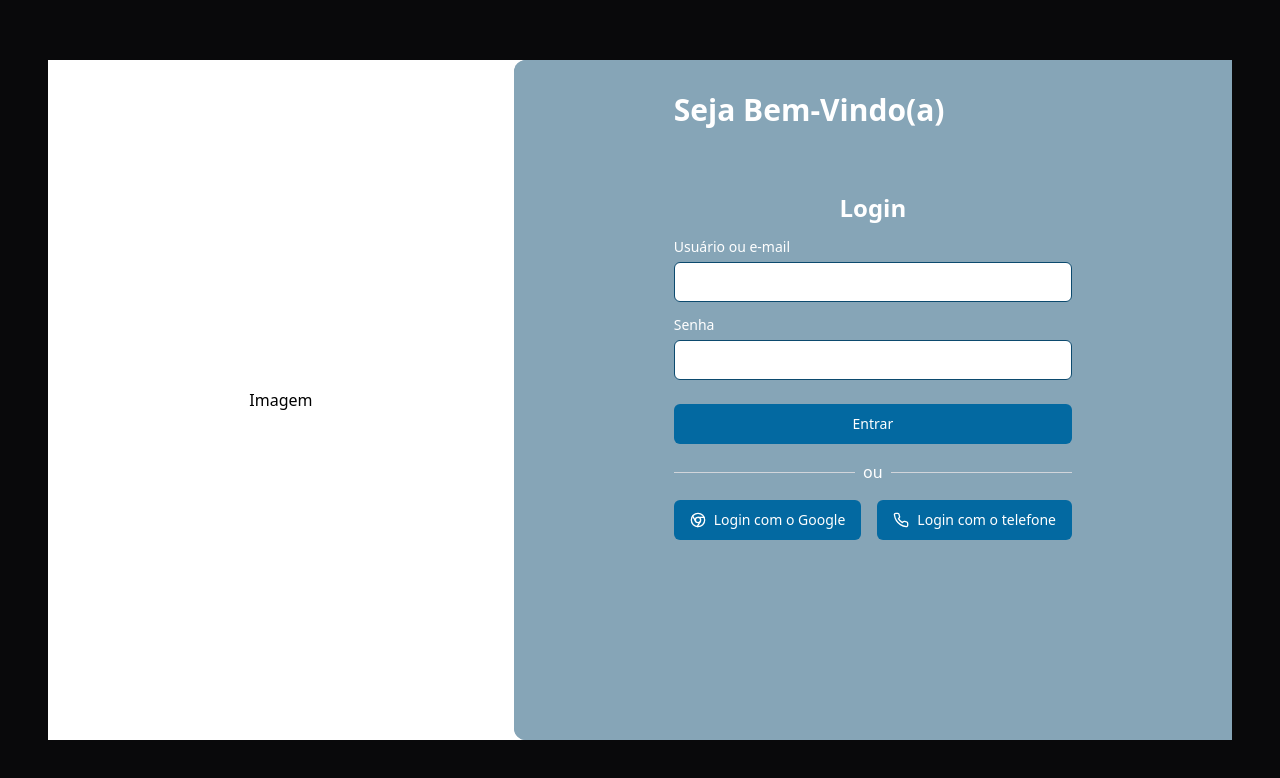
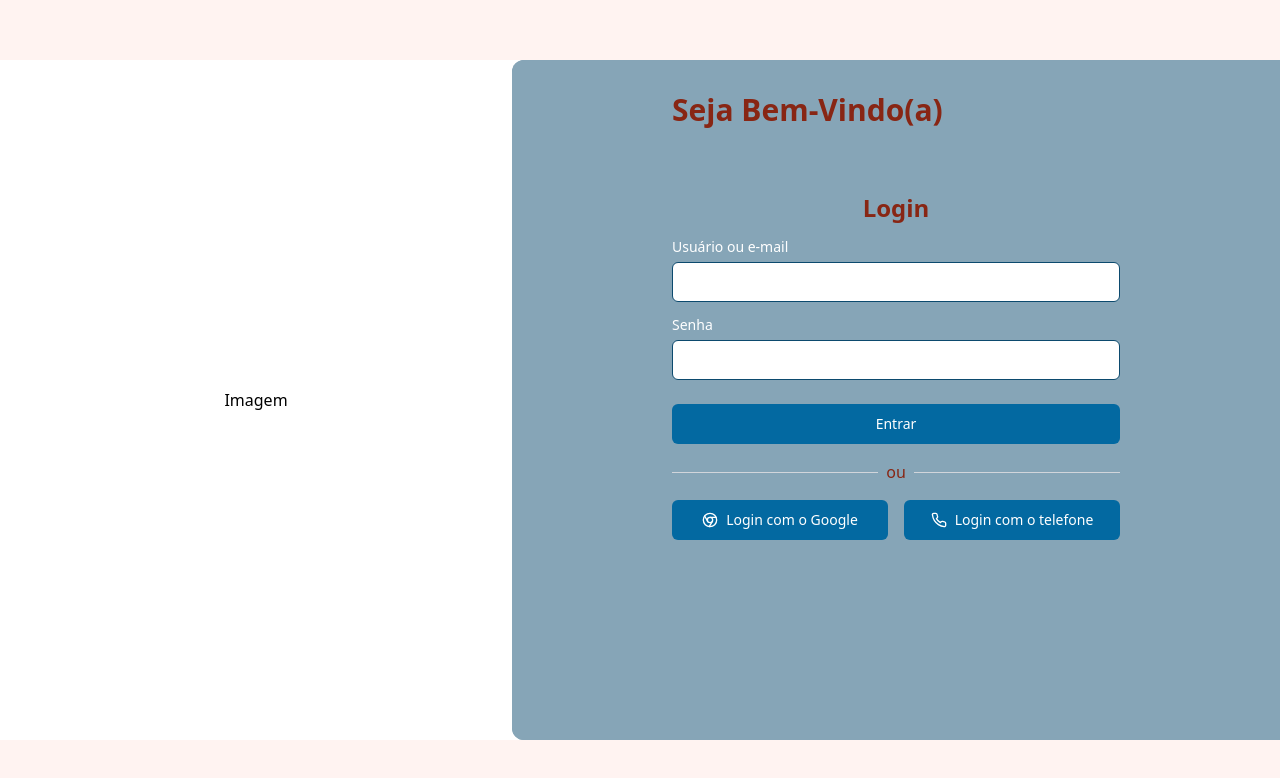
Before and after one commit to fernando-pacheco/projeto-restaurante, a React (Vite) app in the folder frontend/: page /login in a window 1280 px wide. Shown: the top 778 px of the page. Built offline with nearby package versions, Linux system fonts and the light colour scheme.

Commit message:
[frontend] feat: adição de nova paleta de cores

```diff
--- a/frontend/index.html
+++ b/frontend/index.html
@@ -6,7 +6,7 @@
     <link rel="icon" type="image/svg+xml" href="/vite.svg" />
     <title>Restaurantes</title>
   </head>
-  <body class="bg-zinc-950 text-white h-full px-12">
+  <body class="bg-salmon-50 text-salmon-900 h-full">
     <div id="root"></div>
     <script type="module" src="/src/main.tsx"></script>
   </body>
--- a/frontend/src/index.css
+++ b/frontend/src/index.css
@@ -2,28 +2,27 @@
 @tailwind components;
 @tailwind utilities;
 
-
 @layer base {
     :root {
         --background: 0 0% 100%;
-    --foreground: 222.2 84% 4.9%;
+        --foreground: 20 14.3% 4.1%;
         --card: 0 0% 100%;
-    --card-foreground: 222.2 84% 4.9%;
+        --card-foreground: 20 14.3% 4.1%;
         --popover: 0 0% 100%;
-    --popover-foreground: 222.2 84% 4.9%;
-    --primary: 221.2 83.2% 53.3%;
-    --primary-foreground: 210 40% 98%;
-    --secondary: 210 40% 96.1%;
-    --secondary-foreground: 222.2 47.4% 11.2%;
-    --muted: 210 40% 96.1%;
-    --muted-foreground: 215.4 16.3% 46.9%;
-    --accent: 210 40% 96.1%;
-    --accent-foreground: 222.2 47.4% 11.2%;
+        --popover-foreground: 20 14.3% 4.1%;
+        --primary: 24.6 95% 53.1%;
+        --primary-foreground: 60 9.1% 97.8%;
+        --secondary: 60 4.8% 95.9%;
+        --secondary-foreground: 24 9.8% 10%;
+        --muted: 60 4.8% 95.9%;
+        --muted-foreground: 25 5.3% 44.7%;
+        --accent: 60 4.8% 95.9%;
+        --accent-foreground: 24 9.8% 10%;
         --destructive: 0 84.2% 60.2%;
-    --destructive-foreground: 210 40% 98%;
-    --border: 214.3 31.8% 91.4%;
-    --input: 214.3 31.8% 91.4%;
-    --ring: 221.2 83.2% 53.3%;
+        --destructive-foreground: 60 9.1% 97.8%;
+        --border: 20 5.9% 90%;
+        --input: 20 5.9% 90%;
+        --ring: 24.6 95% 53.1%;
         --radius: 0.5rem;
         --chart-1: 12 76% 61%;
         --chart-2: 173 58% 39%;
@@ -33,25 +32,25 @@
     }
 
     .dark {
-    --background: 222.2 84% 4.9%;
-    --foreground: 210 40% 98%;
-    --card: 222.2 84% 4.9%;
-    --card-foreground: 210 40% 98%;
-    --popover: 222.2 84% 4.9%;
-    --popover-foreground: 210 40% 98%;
-    --primary: 217.2 91.2% 59.8%;
-    --primary-foreground: 222.2 47.4% 11.2%;
-    --secondary: 217.2 32.6% 17.5%;
-    --secondary-foreground: 210 40% 98%;
-    --muted: 217.2 32.6% 17.5%;
-    --muted-foreground: 215 20.2% 65.1%;
-    --accent: 217.2 32.6% 17.5%;
-    --accent-foreground: 210 40% 98%;
-    --destructive: 0 62.8% 30.6%;
-    --destructive-foreground: 210 40% 98%;
-    --border: 217.2 32.6% 17.5%;
-    --input: 217.2 32.6% 17.5%;
-    --ring: 224.3 76.3% 48%;
+        --background: 20 14.3% 4.1%;
+        --foreground: 60 9.1% 97.8%;
+        --card: 20 14.3% 4.1%;
+        --card-foreground: 60 9.1% 97.8%;
+        --popover: 20 14.3% 4.1%;
+        --popover-foreground: 60 9.1% 97.8%;
+        --primary: 20.5 90.2% 48.2%;
+        --primary-foreground: 60 9.1% 97.8%;
+        --secondary: 12 6.5% 15.1%;
+        --secondary-foreground: 60 9.1% 97.8%;
+        --muted: 12 6.5% 15.1%;
+        --muted-foreground: 24 5.4% 63.9%;
+        --accent: 12 6.5% 15.1%;
+        --accent-foreground: 60 9.1% 97.8%;
+        --destructive: 0 72.2% 50.6%;
+        --destructive-foreground: 60 9.1% 97.8%;
+        --border: 12 6.5% 15.1%;
+        --input: 12 6.5% 15.1%;
+        --ring: 20.5 90.2% 48.2%;
         --chart-1: 220 70% 50%;
         --chart-2: 160 60% 45%;
         --chart-3: 30 80% 55%;
--- a/frontend/tailwind.config.js
+++ b/frontend/tailwind.config.js
@@ -9,7 +9,21 @@ module.exports = {
 				md: 'calc(var(--radius) - 2px)',
 				sm: 'calc(var(--radius) - 4px)'
 			},
-  		colors: {}
+			colors: {
+				salmon: {
+					50: '#fff3f1',
+					100: '#ffe1df',
+					200: '#ffcec5',
+					300: '#ffac9d',
+					400: '#ff7c65',
+					500: '#ff5334',
+					600: '#ed3615',
+					700: '#bf280d',
+					800: '#a5260f',
+					900: '#882614',
+					950: '#4a0f05'
+				}
+			}
 		}
 	},
 	plugins: [require("tailwindcss-animate")],
```
Lines whose indentation alone changed are shown as unchanged.
